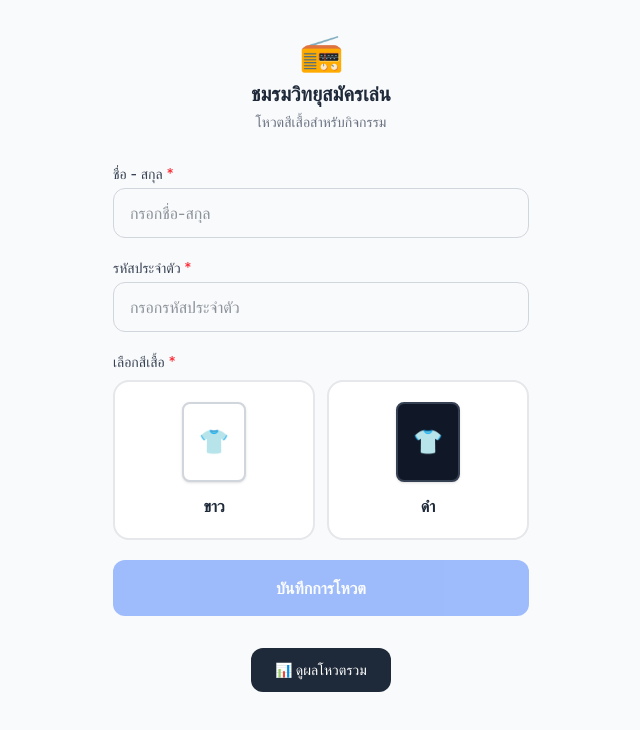
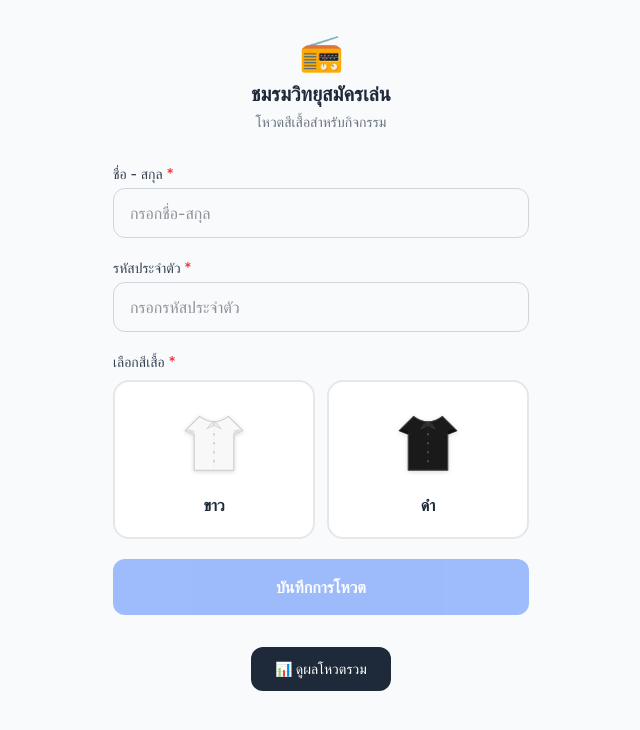
Before and after one commit to maleeart/AMRC, a Next.js app: page / in a window 1280 px wide. Shown: the top 730 px of the page, without its empty margins (319-959 px from the left). Built offline with nearby package versions, Linux system fonts and the light colour scheme.

Commit message:
feat: add shirt SVG demo images

```diff
--- a/app/page.tsx
+++ b/app/page.tsx
@@ -1,6 +1,7 @@
 "use client";
 
 import { useState } from "react";
+import Image from "next/image";
 import Link from "next/link";
 
 export default function VotePage() {
@@ -101,9 +102,7 @@ export default function VotePage() {
                     : "border-gray-200 bg-white"
                 }`}
               >
-                <div className="w-16 h-20 rounded-lg bg-white border-2 border-gray-300 shadow-sm mb-3 flex items-center justify-center text-2xl">
-                  👕
-                </div>
+                <Image src="/demo/shirt-white.svg" alt="เสื้อขาว" width={72} height={90} className="mb-3 drop-shadow-sm" />
                 <span className="font-semibold text-gray-800">ขาว</span>
                 {color === "white" && (
                   <div className="absolute top-2 right-2 w-5 h-5 bg-blue-500 rounded-full flex items-center justify-center text-white text-xs">✓</div>
@@ -119,9 +118,7 @@ export default function VotePage() {
                     : "border-gray-200 bg-white"
                 }`}
               >
-                <div className="w-16 h-20 rounded-lg bg-gray-900 border-2 border-gray-700 shadow-sm mb-3 flex items-center justify-center text-2xl">
-                  👕
-                </div>
+                <Image src="/demo/shirt-black.svg" alt="เสื้อดำ" width={72} height={90} className="mb-3 drop-shadow-sm" />
                 <span className="font-semibold text-gray-800">ดำ</span>
                 {color === "black" && (
                   <div className="absolute top-2 right-2 w-5 h-5 bg-blue-500 rounded-full flex items-center justify-center text-white text-xs">✓</div>
```
Also changed, not shown: public/demo/shirt-black.svg (added), public/demo/shirt-white.svg (added).
